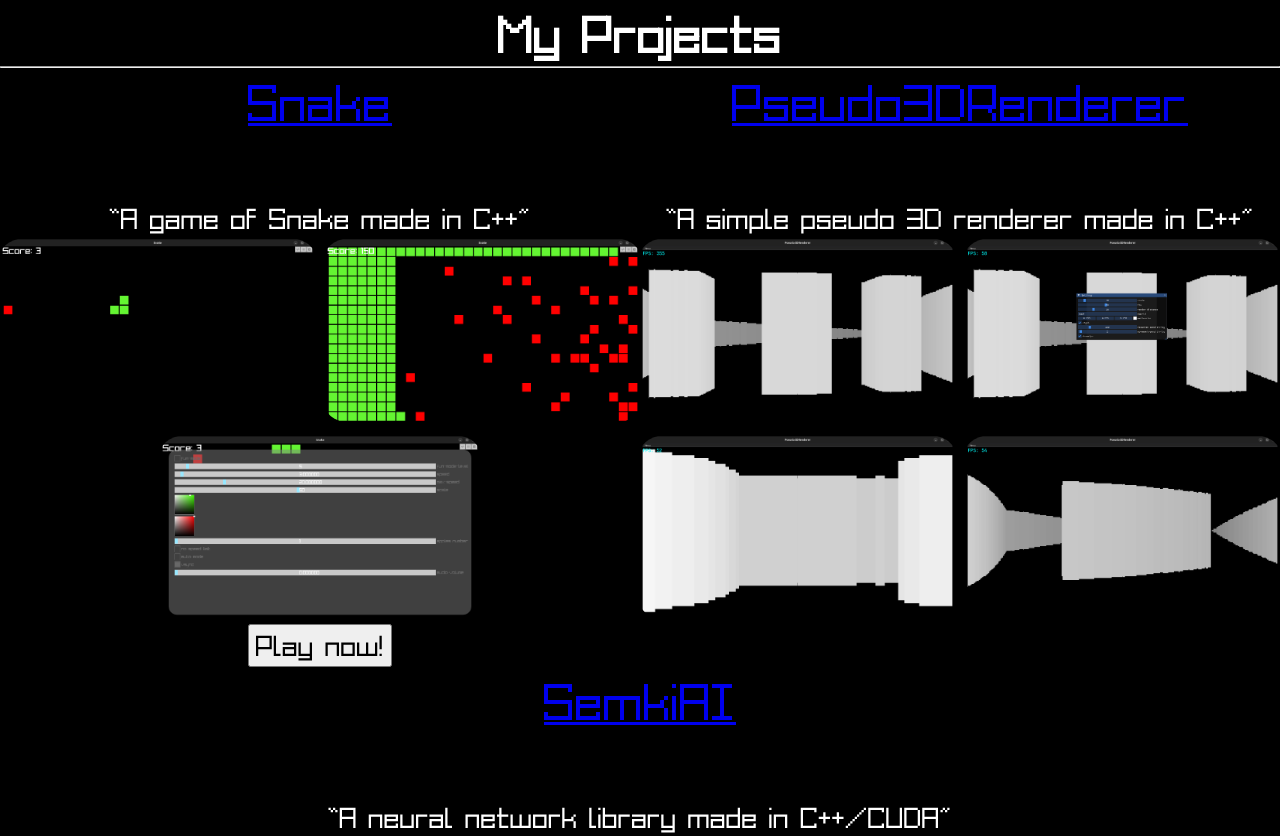
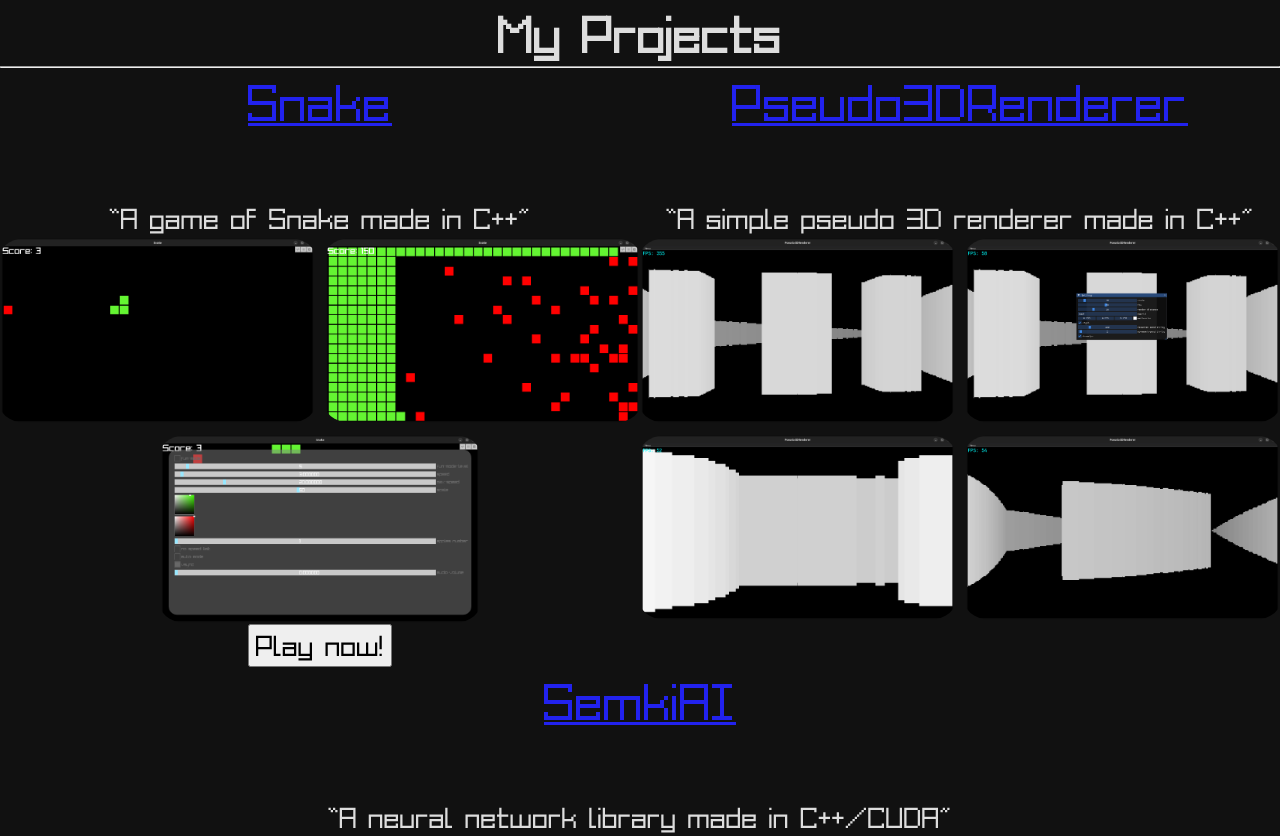
Before and after one commit to SemkiShow/SemkiShow.github.io, a plain HTML site: page index.html in a window 1280 px wide. Drawn offline with Linux system fonts and the light colour scheme.

Commit message:
Change dark mode colors

```diff
--- a/index.css
+++ b/index.css
@@ -12,15 +12,15 @@ html, body
     margin: 0;
     padding: 0;
     height: 100%;
-    background-color: black;
-    color: white;
+    background-color: #111111;
+    color: #DDDDDD;
 }
 h1
 {
     text-align: center;
     font-family: 'Acme 9 Regular';
 }
-a { color: #0000EE; }
+a { color: #2222EE; }
 .grid
 {
     display: grid;
```
